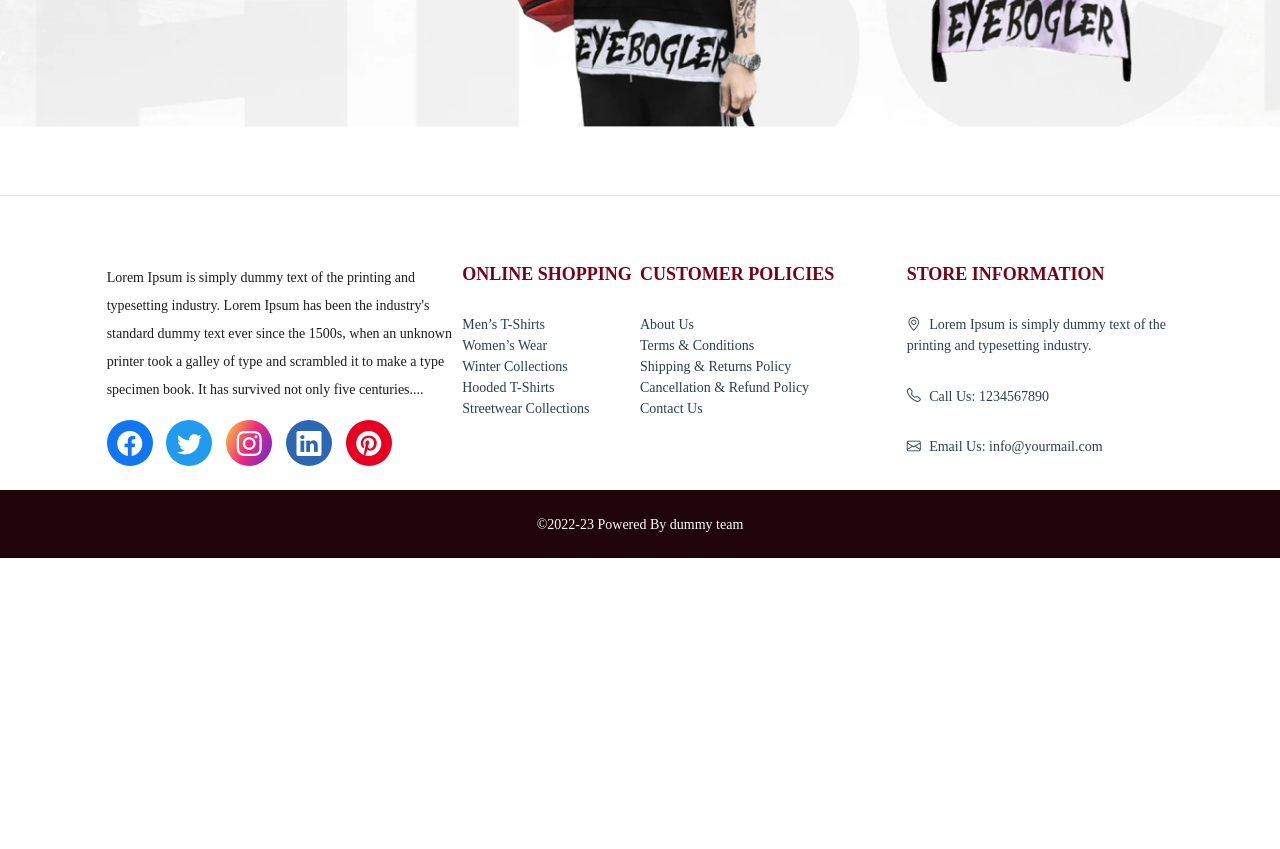
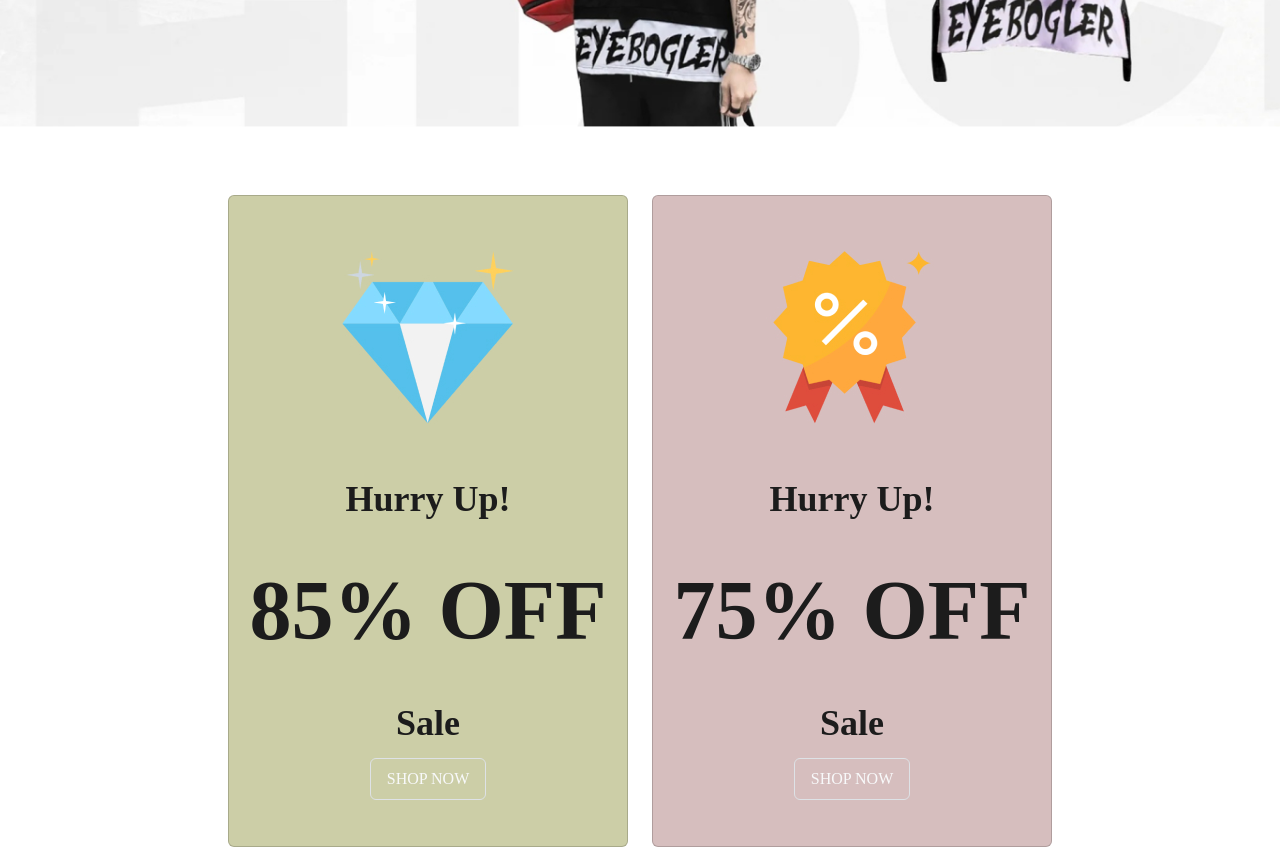
Before and after one commit to JK-codinghub/Shopping_Cart, a Vue app: page / in a window 1280 px wide. Shown: the part 6540-7389 px from the top of the page. Before the commit the page ends 7098 px from the top, so only its background shows below. Built offline with nearby package versions, Linux system fonts and the light colour scheme.

Commit message:
Deal UI Implemented

```diff
--- a/src/components/HomePage.vue
+++ b/src/components/HomePage.vue
@@ -93,6 +93,40 @@
     <div class="container-fluid rowGap m-0 p-0">
       <div class="col-12">
         <img src="../assets/banner3.jpg" style="width:100%" alt="">
+      </div>
+    </div>
+
+
+    <!-- Deal -->
+    <div class="row gx-0 d-flex justify-content-center">
+      <div class="col-10">
+        <div class="row gx-0 d-flex justify-content-center">
+          <div class="card deal1 rowGap">
+            <div class="row gx-0">
+              <div class="col-12 d-flex justify-content-center">
+                <img loading="lazy" src="../assets/diamond.jpg" class="deals" />
+              </div>
+              <div class="col-12 d-flex justify-content-center font7 message">Hurry Up!</div>
+              <div class="col-12 d-flex justify-content-center font8 discount">85% OFF</div>
+              <div class="col-12 d-flex justify-content-center font7 sale">Sale</div>
+              <div class="col-12 d-flex justify-content-center mt-2"> <span
+                  class="btn border border-light-1 text-light px-3 py-2 shopNow">SHOP NOW</span></div>
+            </div>
+          </div>
+
+          <div class="card deal2 rowGap">
+            <div class="row gx-0">
+              <div class="col-12 d-flex justify-content-center">
+                <img loading="lazy" src="../assets/Tag.jpg" class="deals" />
+              </div>
+              <div class="col-12 d-flex justify-content-center font7 message">Hurry Up!</div>
+              <div class="col-12 d-flex justify-content-center font8 discount">75% OFF</div>
+              <div class="col-12 d-flex justify-content-center font7 sale">Sale</div>
+              <div class="col-12 d-flex justify-content-center mt-2"> <span
+                  class="btn border border-light-1 text-light px-3 py-2">SHOP NOW</span></div>
+            </div>
+          </div>
+        </div>
       </div>
     </div>
 
@@ -215,4 +249,87 @@ line-height: normal;
 .rowGap{
   margin-top: 68px !important;
 }
+
+.deal1{
+  background: #CCCEA7;
+  margin-right:24px;
+}
+.deal1, .deal2:hover{
+  width: 580px;
+  cursor: pointer;
+}
+.btn:hover{
+  opacity: 0.4;
+}
+
+.message:hover{
+  font-size: 40px;
+}
+.discount:hover{
+  font-size: 40px;
+}
+
+.deal2{
+  background: #D6BEBE;
+}
+
+.deals{
+  margin-top: 54.86px;
+}
+
+.message{
+  margin-top: 48.27px;
+  color: var(--Primary-Color_1, #1C1C1C);
+  font-family: "Playfair Display";
+  font-style: normal;
+  font-weight: 600;
+}
+
+.discount{
+  margin-top: 22px;
+  color: var(--Primary-Color_1, #1C1C1C);
+  font-family: "Playfair Display";
+  font-weight: 600;
+}
+
+.sale{
+  margin-top: 22px;
+  color: var(--Primary-Color_1, #1C1C1C);
+  font-family: "Playfair Display";
+  font-style: normal;
+  font-weight: 600;
+}
+.shopNow{
+  margin-bottom: 54.86px;
+}
+
+@media(min-width: 992px){
+  .deal1{
+    width:400px !important;
+  }
+  .deal2{
+    width:400px !important;
+  }
+}
+
+@media(min-width: 1200px){
+  .deal1{
+    width: 548px;
+    height: 652px;
+  }
+  .deal2{
+    width: 548px;
+    height: 652px;
+  }
+}
+@media (min-width:1366px){
+  .deal1{
+    width: 548px;
+    height: 652px;
+  }
+  .deal2{
+    width: 548px;
+    height: 652px;
+  }
+}
 </style>
```
Also changed, not shown: src/assets/Tag.jpg (added), src/assets/diamond.jpg (added).
